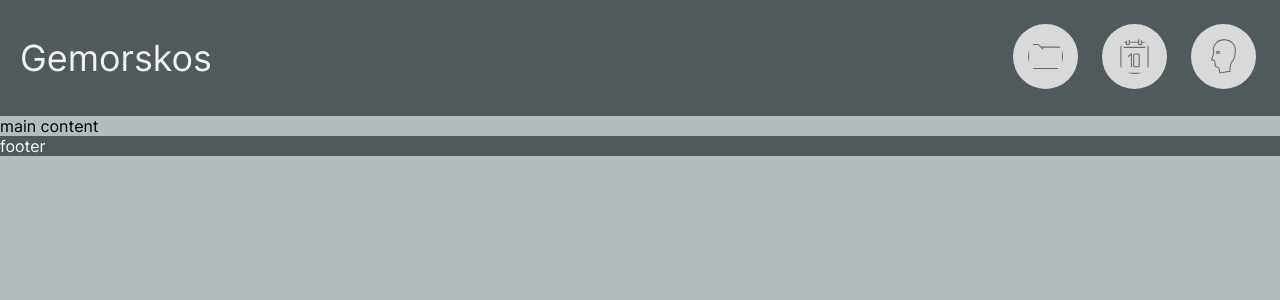
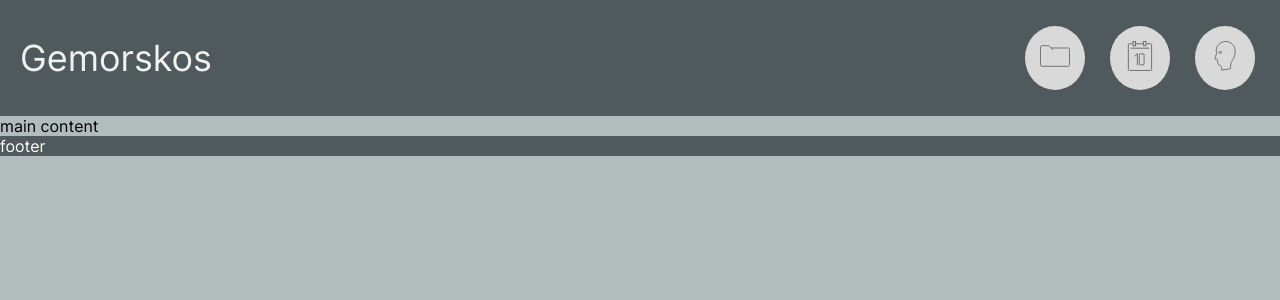
Before and after one commit to JoeyKraemer/Newspaper-1CT-1F, a PHP site: page / in a window 1280 px wide. Shown: the top 300 px of the page. Run offline with PHP 8.4, Linux system fonts and the light colour scheme.

Commit message:
updated the code so it matches the codeGuidelines & updated background for the icons on the header

```diff
--- a/css/index.css
+++ b/css/index.css
@@ -1,18 +1,15 @@
+/* Media queries */
 @font-face {
     font-family: 'Inter';
     src: url("../fonts/Inter-VariableFont_slnt,wght.ttf") format("opentype");
 }
 
+/* HTML Tags */
 body {
 	padding: 0;
 	margin: 0;
 	background-color:#B2BCBC;
 	font-family: Inter;
-}
-
-#container {
-	display: grid;
-	grid-template-columns: repeat(10, 1fr);
 }
 
 header {
@@ -42,15 +39,18 @@ nav ul {
 	padding: 0;
 }
 
+nav li {
+    background-color: #D9D9D9;
+    border-radius: 100%;
+
+    margin-right: 25px;
+}
+
 nav li img{
-	margin-right: 24px;
     padding: 15px;
 
-    height: 35px;
-    width: 35px;
-
-    background-color: #D9D9D9;
-    border-radius: 100%;
+    height: 30px;
+    width: 30px;
 }
 
 nav li a {
@@ -62,3 +62,9 @@ footer {
 	background-color: #50595B;
 	color: white;
 }
+
+/* IDs */
+#container {
+	display: grid;
+	grid-template-columns: repeat(10, 1fr);
+}
--- a/index.html
+++ b/index.html
@@ -7,7 +7,10 @@
 </head>
 
 <body>
+    <!-- grid -->
     <div id="container">
+
+        <!-- header -->
         <header>
             <p> Gemorskos </p>
         <nav>
@@ -19,8 +22,10 @@
         </nav>
         </header>
 
+        <!-- main content -->
         <main> main content </main>
 
+        <!-- footer -->
         <footer> footer </footer>
     </div>
 </body>
```
Lines whose indentation alone changed are shown as unchanged.
